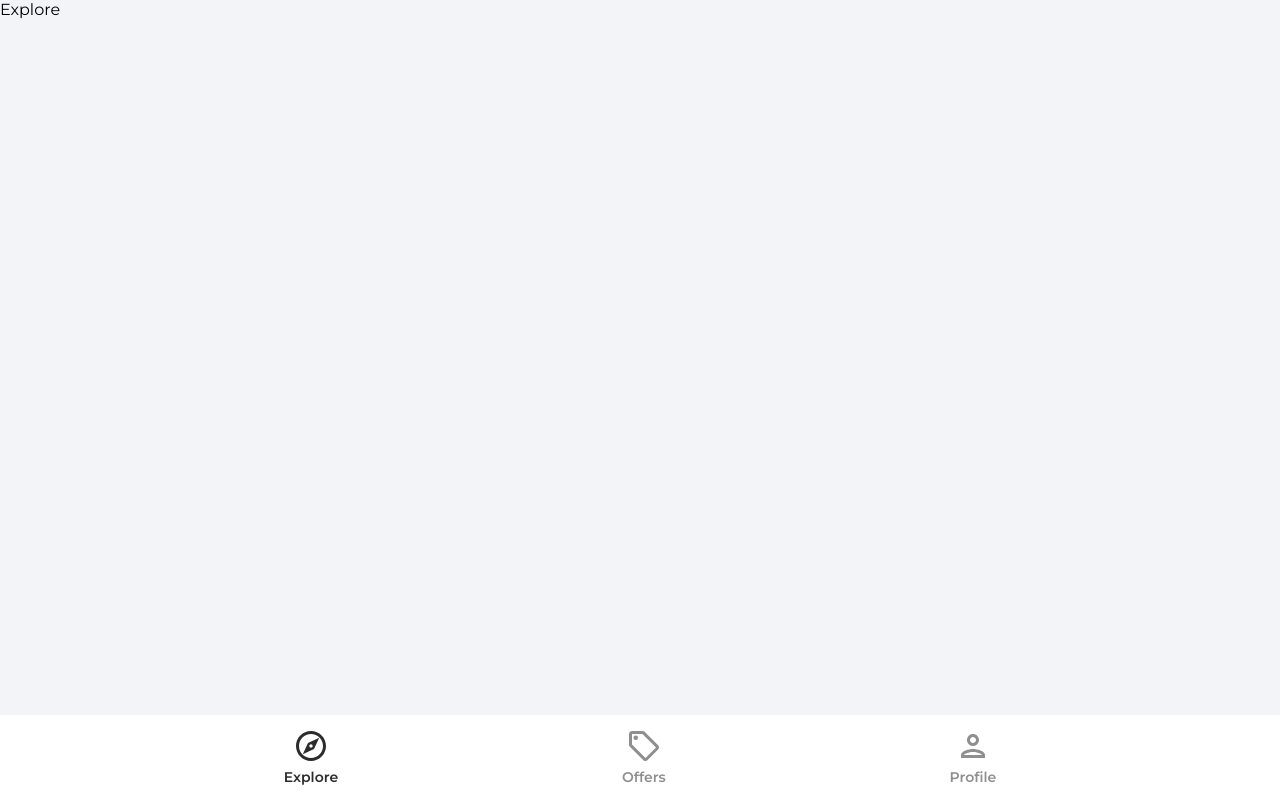
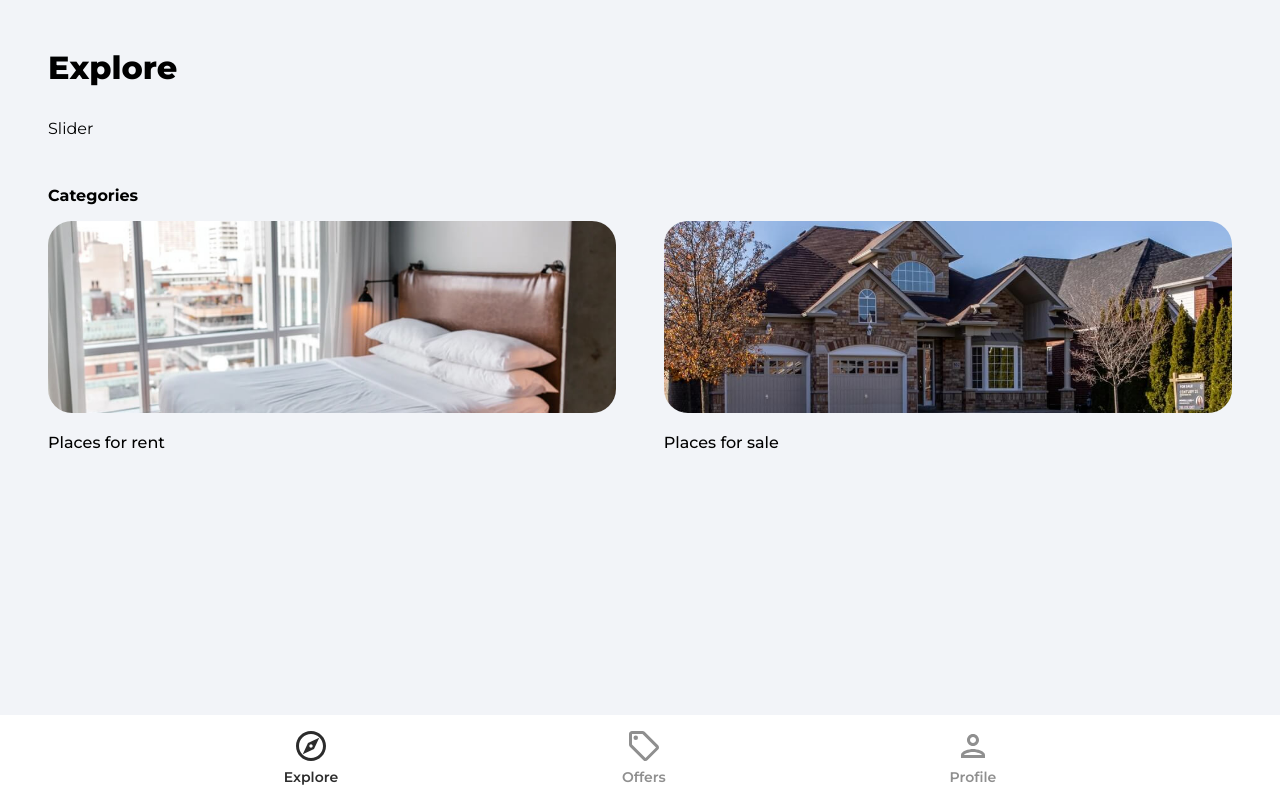
Before and after one commit to abhish002/house-listings, a React (Create React App) app: page / in a window 1280 px wide. Built offline with nearby package versions, Linux system fonts and the light colour scheme; no server answers.

Commit message:
Implemented category page. Implemented Explore page.

```diff
--- a/src/App.js
+++ b/src/App.js
@@ -4,6 +4,7 @@
 import 'react-toastify/dist/ReactToastify.css';
 
 import Explore from './pages/Explore';
+import Category from './pages/Category';
 import Offers from './pages/Offers';
 import Signin from './pages/Signin';
 import Signup from './pages/Signup';
@@ -22,6 +23,7 @@
           <Routes>
             <Route path='/' element={<Explore />} />
             <Route path='/offers' element={<Offers />} />
+            <Route path='/category/:categoryName' element={<Category />} />
             <Route path="/profile" element={<PrivateRoute />}>
               <Route path='/profile' element={<Profile />} />
             </Route>
--- a/src/contexts/AuthContext.js
+++ b/src/contexts/AuthContext.js
@@ -11,6 +11,7 @@
   signInWithPopup,
   GoogleAuthProvider,
 } from "firebase/auth";
+
 import {
   doc,
   setDoc,
@@ -18,6 +19,7 @@
   updateDoc,
   serverTimestamp,
 } from 'firebase/firestore';
+
 import { db } from '../firebase.config';
 
 // create the context
--- /dev/null
+++ b/src/pages/Category.jsx
@@ -0,0 +1,88 @@
+import React, { useEffect, useState } from 'react';
+import { useParams } from 'react-router-dom';
+
+import {
+  collection,
+  getDocs,
+  query,
+  where,
+  orderBy,
+  limit,
+  startAfter,
+} from 'firebase/firestore';
+
+import { db } from '../firebase.config';
+
+import { toast } from 'react-toastify';
+
+import Spinner from '../components/Spinner';
+
+const Category = () => {
+  const [listings, setListings] = useState([]);
+  const [loading, setLoading] = useState(true);
+
+  const params = useParams();
+
+  useEffect(() => {
+    const fetchListings = async () => {
+      try {
+        // get reference
+        const listingsRef = collection(db, 'listings');
+
+        // create query
+        const q = query(
+          listingsRef,
+          where('type', '==', params.categoryName),
+          orderBy('timestamp', 'desc'),
+          limit(10)
+        );
+
+        // execute query
+        const snapshot = await getDocs(q);
+
+        const listings = snapshot.docs.map(doc => {
+          return {
+            id: doc.id,
+            data: doc.data(),
+          }
+        });
+        setListings(listings);
+        setLoading(false);
+      } catch (error) {
+        toast.error(error.message);
+      }
+    }
+    fetchListings();
+  }, [params.categoryName]);
+
+  if (loading) {
+    return <Spinner />
+  }
+
+  return (
+    <div className='category'>
+      <header>
+        <p className="pageHeader">
+          {
+            params.categoryName === 'rent' ? 'Places for rent' : 'Places for sale'
+          }
+        </p>
+      </header>
+      {
+        listings.length === 0 ?
+          <p>No Listings for {params.categoryName}</p> :
+          (
+            <main>
+              <ul className='categoryListings'>
+                {
+                  listings.map((listing) => <h3 key={listing.id}>{listing.data.name}</h3>)
+                }
+              </ul>
+            </main>
+          )
+      }
+    </div>
+  )
+}
+
+export default Category;
--- a/src/pages/Explore.jsx
+++ b/src/pages/Explore.jsx
@@ -1,11 +1,32 @@
-import React from 'react'
+import React from 'react';
+import { Link } from 'react-router-dom';
+import rentCategoryImage from '../assets/jpg/rentCategoryImage.jpg';
+import sellCategoryImage from '../assets/jpg/sellCategoryImage.jpg';
+
 
 function Explore() {
   return (
-    <div>
-      Explore
+    <div className='explore'>
+      <header>
+        <p className="pageHeader">Explore</p>
+      </header>
+      <main>
+        Slider
+        <p className="exploreCategoryHeading">Categories</p>
+        <div className="exploreCategories">
+          <Link to='/category/rent'>
+            <img src={rentCategoryImage} alt="rent" className="exploreCategoryImg" />
+            <p className='exploreCategoryName'>Places for rent</p>
+          </Link>
+          <Link to='/category/sale'>
+            <img src={sellCategoryImage} alt="sell" className="exploreCategoryImg" />
+            <p className='exploreCategoryName'>Places for sale</p>
+          </Link>
+        </div>
+      </main>
+
     </div>
   )
 }
 
-export default Explore
+export default Explore;
```
